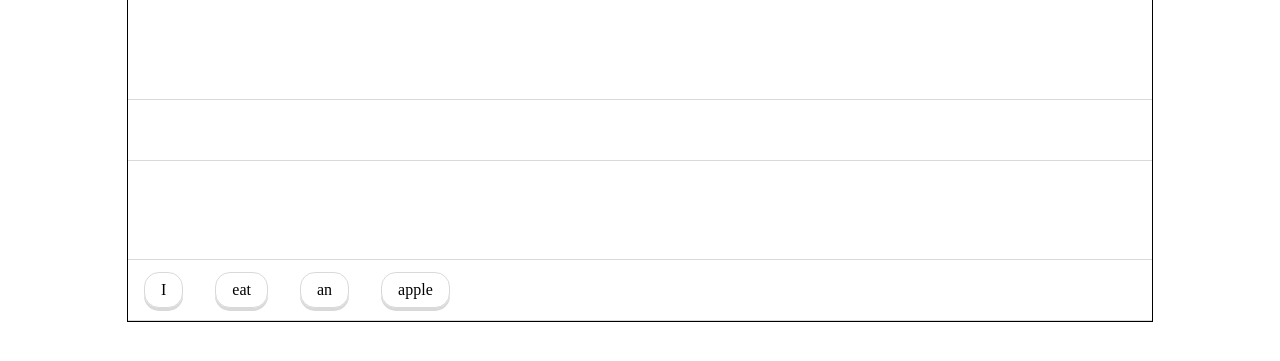
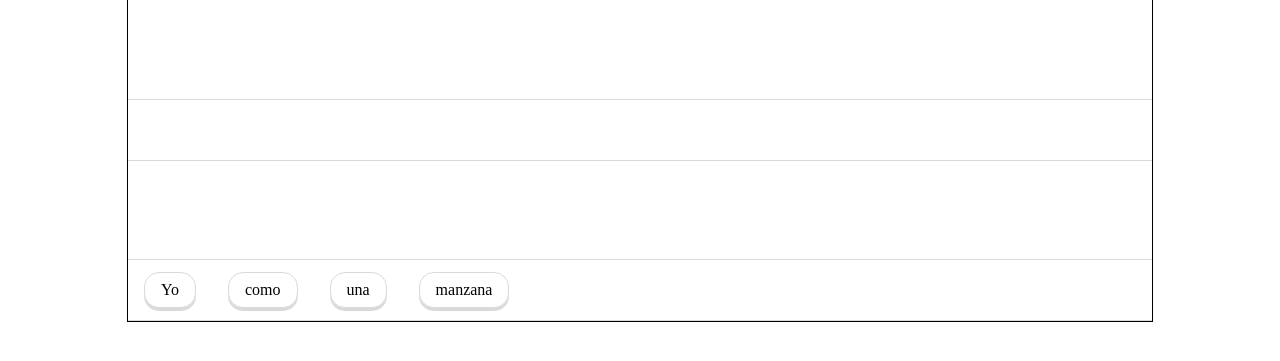
Before and after one commit to KasraTabrizi/duolingo-exercise-project, a plain HTML site: page index.html in a window 1280 px wide. Shown: the part 279-640 px from the top of the page. Drawn offline with Linux system fonts and the light colour scheme.

Commit message:
spanish words

```diff
--- a/index.html
+++ b/index.html
@@ -16,10 +16,10 @@
         <div id="destination__container">
         </div>
         <div id="origin__container">
-            <div class="word">I</div>
-            <div class="word">eat</div>
-            <div class="word">an</div>
-            <div class="word">apple</div>
+            <div class="word">Yo</div>
+            <div class="word">como</div>
+            <div class="word">una</div>
+            <div class="word">manzana</div>
         </div>
     </div>
 </body>
```
